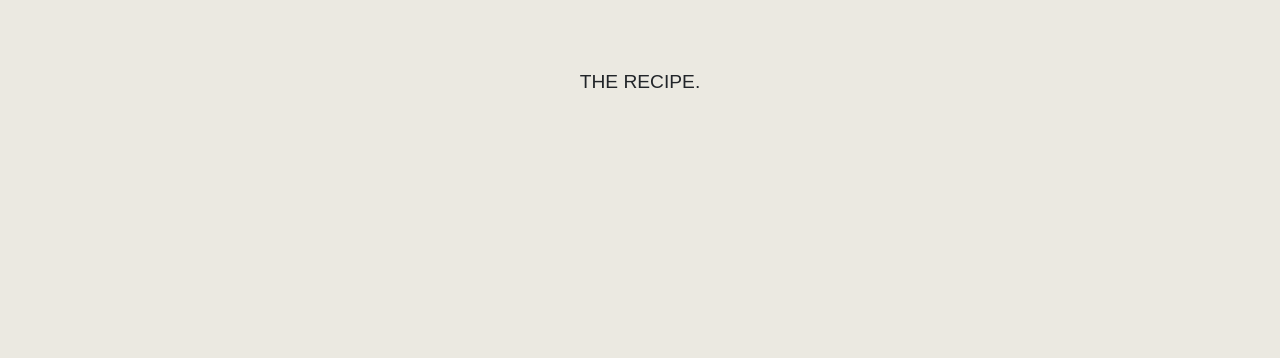
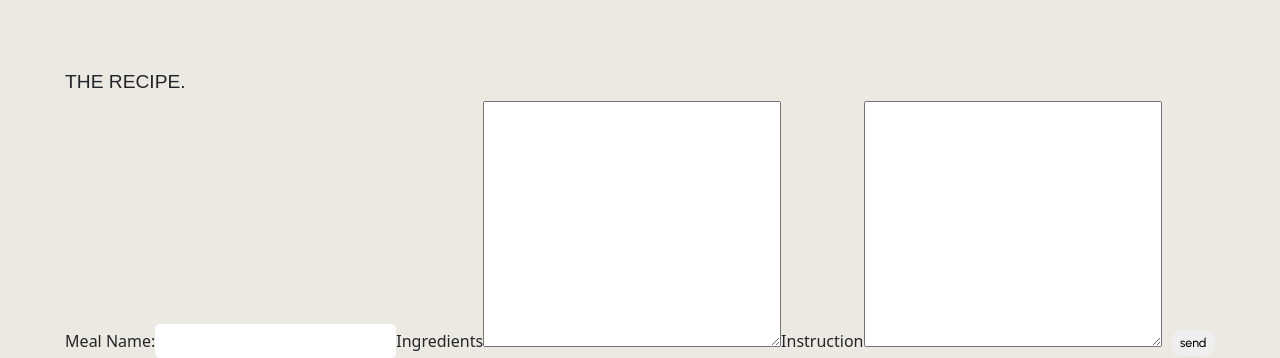
Before and after one commit to parpace/u3_lab_react_axios_foodE, a React (Vite) app in the folder react_axios_foodE/: page / in a window 1280 px wide. Shown: the part 1166-1524 px from the top of the page. Before the commit the page ends 1267 px from the top, so only its background shows below. Built offline with nearby package versions, Linux system fonts and the light colour scheme; no server answers; a web font is replaced by a local one.

Commit message:
adde form

```diff
--- a/react_axios_foodE/src/components/Footer.jsx
+++ b/react_axios_foodE/src/components/Footer.jsx
@@ -1,5 +1,58 @@
+import { useState } from 'react'
+
 export default function Footer () {
+    const intialState = {
+        mealName: '',
+        ingredients: '',
+        instruction: '',
+
+      }
+
+      const [formState, setFormState] = useState (intialState)
+
+      const handleSubmit = (e) => {
+        e.preventDefault()
+        console.log(formState)
+        setFormState(intialState)
+      }
+
+      const handleChange = event => {
+        setFormState({ ...formState, [event.target.id]: event.target.value });
+      };
+
+
+
+     console.log(handleSubmit)
+
     return (
+        <div className="MealDiv">
         <h1 className="footer">THE RECIPE.</h1>
+        <form className="mealform" onSubmit={handleSubmit}>
+                       <label className="MealLabel" htmlFor="mealName">Meal Name:</label>
+                            <input
+                                   type="text"
+                                     id="mealName"
+                               onChange={handleChange}
+                                  value={formState.mealName}
+                                                          />
+                        <label className="MealLabel" htmlFor="ingredients">Ingredients</label>
+                            <textarea
+                                     id="ingredients"
+                                   cols="30"
+                                   rows="10"
+                               onChange={handleChange}
+                                  value={formState.Ingredients}
+                                               ></textarea>
+                        <label className="MealLabel" htmlFor="instruction">Instruction</label>
+                            <textarea
+                                     id="instruction"
+                                   cols="30"
+                                   rows="10"
+                               onChange={handleChange}
+                                  value={formState.Instruction}
+                                               ></textarea>
+                           <button className="Button" type="submit">Send</button>
+                       </form>
+        </div>
     )
 }
--- a/react_axios_foodE/src/components/dishes/DishDetails.jsx
+++ b/react_axios_foodE/src/components/dishes/DishDetails.jsx
@@ -11,6 +11,10 @@ export default function DishDetails () {
     const [errorMessage, setErrorMessage] = useState('')
     const { selectedDish } = useParams()
     const [count, setCount] = useState(0)
+
+
+
+
 
 
     useEffect(() => {
```
